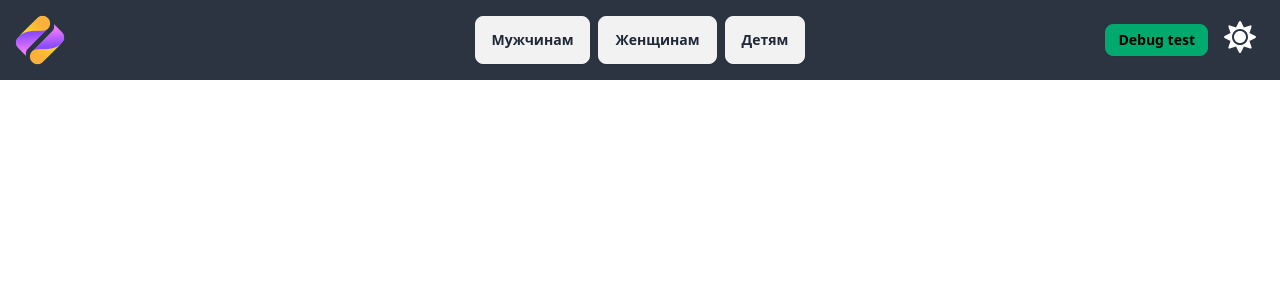
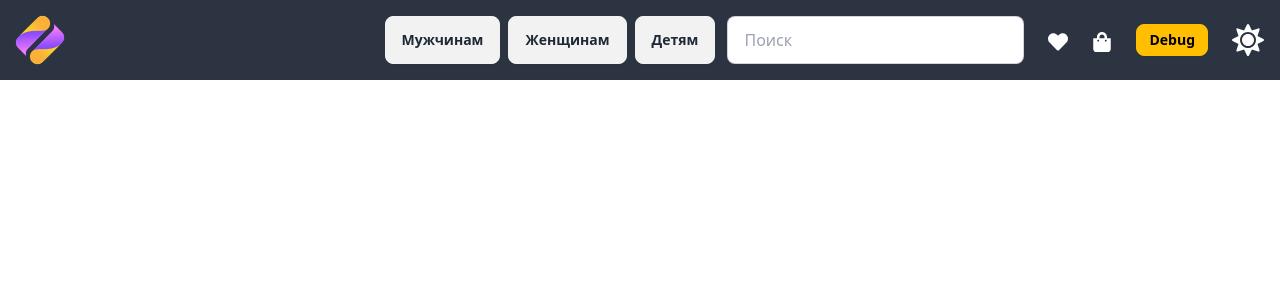
Before and after one commit to S3raphimCS/ostorishop, a Next.js app in the folder frontend/: page / in a window 1280 px wide. Shown: the top 300 px of the page. Built offline with nearby package versions, Linux system fonts and the light colour scheme.

Commit message:
Added shared Input component , Search component for Header

```diff
--- a/frontend/src/shared/routing/paths.ts
+++ b/frontend/src/shared/routing/paths.ts
@@ -1,5 +1,7 @@
 export const paths = {
   home: '/',
+  cart: '/cart',
+  wishlist: '/wishlist',
 
   men: '/men',
   menClothing: '/men-clothing',
--- a/frontend/src/shared/ui/Buttons/Button.tsx
+++ b/frontend/src/shared/ui/Buttons/Button.tsx
@@ -6,6 +6,8 @@ export type ButtonVariant =
   | 'primary'
   | 'secondary'
   | 'success'
+  | 'warning'
+  | 'info'
   | 'delete';
 type Size = 'normal' | 'small' | 'large' | 'wide' | 'tiny';
 
@@ -14,6 +16,7 @@ interface ButtonProps extends ButtonHTMLAttributes<HTMLButtonElement> {
   size: Size;
   outline?: boolean;
   hidden?: boolean;
+  circle?: boolean;
   iconSize?: string;
 }
 
@@ -24,6 +27,8 @@ const VARIANTS: Record<ButtonVariant, string[]> = {
   primary: ['btn', 'btn-primary'],
   secondary: ['btn', 'btn-secondary'],
   success: ['btn', 'btn-success'],
+  warning: ['btn', 'btn-warning'],
+  info: ['btn', 'btn-info'],
   delete: ['btn', 'btn-error'],
 };
 
@@ -39,6 +44,7 @@ export const Button: React.FC<ButtonProps> = ({
   variant,
   size,
   outline,
+  circle,
   hidden,
   iconSize,
   onClick,
@@ -50,6 +56,7 @@ export const Button: React.FC<ButtonProps> = ({
     ...VARIANTS[variant],
     ...SIZES[size],
     outline ? 'btn-outline' : undefined,
+    circle ? 'btn-circle' : undefined,
     hidden ? 'hidden' : undefined
   );
 
--- a/frontend/src/shared/ui/Icon/Icon.tsx
+++ b/frontend/src/shared/ui/Icon/Icon.tsx
@@ -1,8 +1,20 @@
 import { IconType } from 'react-icons';
-import { FaHeart, FaSun, FaMoon } from 'react-icons/fa';
+import {
+  FaHeart,
+  FaSun,
+  FaMoon,
+  FaSearch,
+  FaShoppingBag,
+} from 'react-icons/fa';
 import { RiAccountCircleFill } from 'react-icons/ri';
 
-export type IconTypes = 'heart' | 'account' | 'lightTheme' | 'darkTheme';
+export type IconTypes =
+  | 'heart'
+  | 'account'
+  | 'search'
+  | 'cart'
+  | 'lightTheme'
+  | 'darkTheme';
 
 interface IconProps {
   icon: IconTypes;
@@ -14,6 +26,8 @@ interface IconProps {
 const ICON_TYPES: Record<IconTypes, IconType> = {
   heart: FaHeart,
   account: RiAccountCircleFill,
+  search: FaSearch,
+  cart: FaShoppingBag,
   lightTheme: FaSun,
   darkTheme: FaMoon,
 };
--- /dev/null
+++ b/frontend/src/shared/ui/Icon/index.ts
@@ -0,0 +1 @@
+export { Icon } from './Icon';
--- /dev/null
+++ b/frontend/src/shared/ui/Input/Input.tsx
@@ -0,0 +1,33 @@
+import { InputHTMLAttributes } from 'react';
+import { combineClasses } from '@/shared/lib';
+
+interface InputProps extends InputHTMLAttributes<HTMLInputElement> {
+  label?: string;
+}
+
+const INPUT_LABEL_CLASSES = 'input input-bordered flex items-center gap-2';
+
+export const InputLabel: React.FC<InputProps> = ({
+  label,
+  children,
+  className,
+  ...props
+}) => {
+  return (
+    <label className={combineClasses(INPUT_LABEL_CLASSES, className)}>
+      {label && <span>{label}</span>}
+      {children}
+    </label>
+  );
+};
+
+export const Input: React.FC<InputProps> = ({ className, ...props }) => {
+  return (
+    <input
+      {...props}
+      className={combineClasses('grow', className)}
+      placeholder={props.placeholder}
+      type={props.type}
+    />
+  );
+};
--- /dev/null
+++ b/frontend/src/shared/ui/Input/index.ts
@@ -0,0 +1 @@
+export { Input, InputLabel } from './Input';
--- a/frontend/src/widgets/header/ui/Header.tsx
+++ b/frontend/src/widgets/header/ui/Header.tsx
@@ -1,7 +1,10 @@
-import { Button } from '@/shared/ui';
+import { Button, Icon } from '@/shared/ui';
 import { Logo } from './logo';
 import { Nav } from './nav';
 import { ThemeController } from '@/shared/ui';
+import { Search } from './search';
+import Link from 'next/link';
+import { paths } from '@/shared/routing';
 
 export const Header = () => {
   return (
@@ -12,13 +15,21 @@ export const Header = () => {
       <div className="navbar-center">
         <Nav />
       </div>
-      <div className="navbar-end">
-        <Button variant={'success'} size={'small'}>
-          Debug test
-        </Button>
-        <div className="mx-4">
-          <ThemeController />
-        </div>
+      <div className="navbar-end mx-2 flex items-center gap-6">
+        <Search />
+        <Link href={paths.wishlist}>
+          <Icon icon={'heart'} size={20} color="white"></Icon>
+        </Link>
+        <Link href={paths.cart}>
+          <Icon icon={'cart'} size={20} color="white"></Icon>
+        </Link>
+        <Link href={'/debug'}>
+          <Button variant={'warning'} size={'small'}>
+            Debug
+          </Button>
+        </Link>
+
+        <ThemeController />
       </div>
     </header>
   );
--- /dev/null
+++ b/frontend/src/widgets/header/ui/search/Search.tsx
@@ -0,0 +1,11 @@
+import { Icon } from '@/shared/ui';
+import { Input, InputLabel } from '@/shared/ui/Input';
+
+export const Search = () => {
+  return (
+    <InputLabel>
+      <Input type="text" placeholder="Поиск"></Input>
+      <Icon icon={'search'} color="white" />
+    </InputLabel>
+  );
+};
--- /dev/null
+++ b/frontend/src/widgets/header/ui/search/index.ts
@@ -0,0 +1 @@
+export { Search } from './Search';
```
